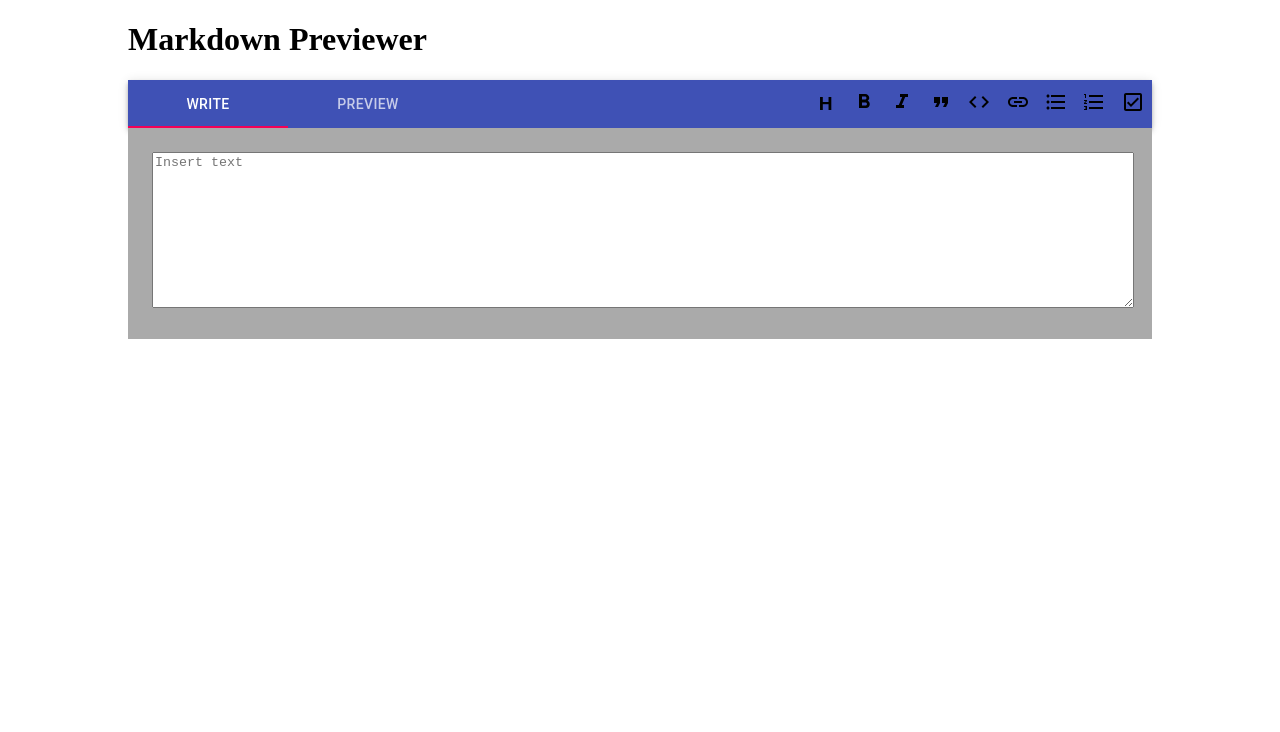
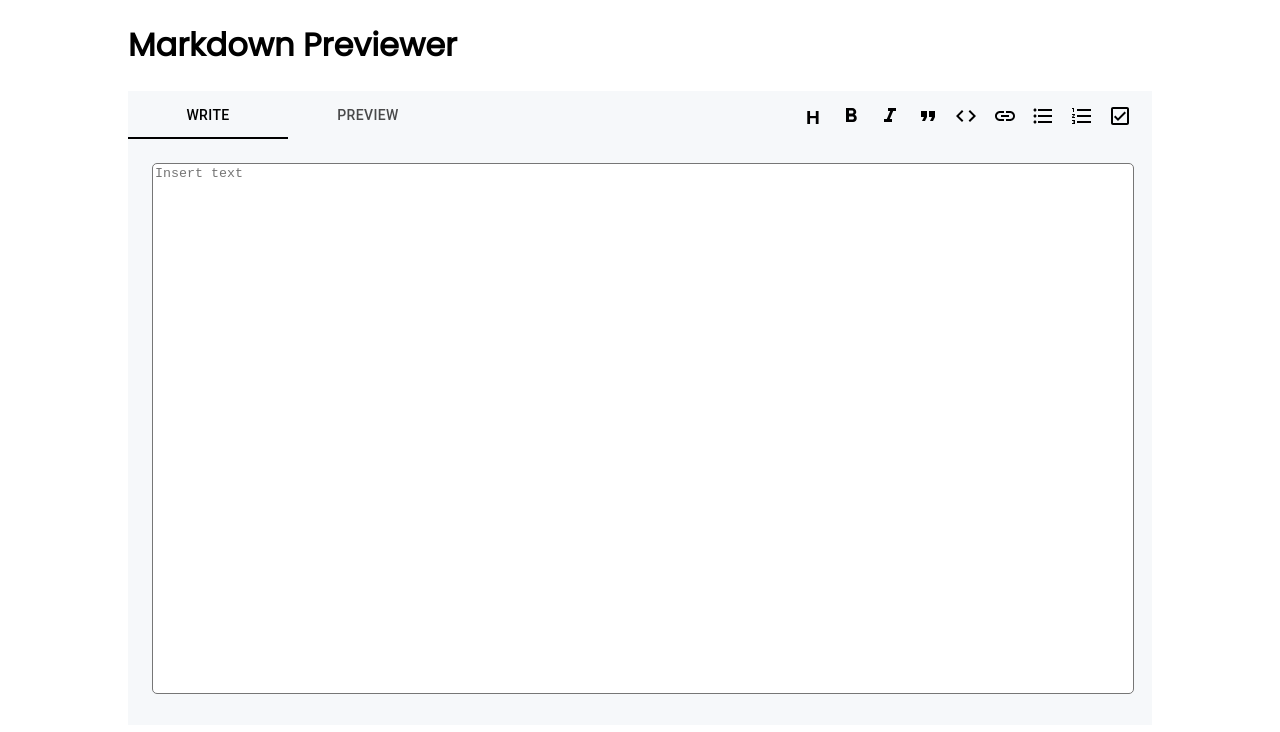
Before and after one commit to mritunjaysaha/markdown-previewer, a React (Create React App) app: page / in a window 1280 px wide. Shown: the top 732 px of the page. Built offline with nearby package versions, Linux system fonts and the light colour scheme.

Commit message:
desktop site completed

```diff
--- a/src/App.js
+++ b/src/App.js
@@ -9,7 +9,6 @@ import InsertLinkIcon from "@material-ui/icons/InsertLink";
 import FormatListBulletedIcon from "@material-ui/icons/FormatListBulleted";
 import FormatListNumberedIcon from "@material-ui/icons/FormatListNumbered";
 import CheckBoxOutlinedIcon from "@material-ui/icons/CheckBoxOutlined";
-import { makeStyles } from "@material-ui/core/styles";
 import SimpleTabs from "./tabs.component";
 
 function App() {
@@ -131,7 +130,7 @@ function App() {
                 </div>
                 <div className="textarea-div">
                     <textarea
-                        rows="10"
+                        rows="35"
                         className="input-textarea"
                         placeholder="Insert text"
                         onChange={handleChange}
@@ -144,13 +143,10 @@ function App() {
 
     function PreviewArea() {
         return (
-            <div className="input-textarea-container">
-                <div className="container-textarea"></div>
-                <div
-                    className="preview"
-                    dangerouslySetInnerHTML={{ __html: marked(text) }}
-                ></div>
-            </div>
+            <div
+                className="preview"
+                dangerouslySetInnerHTML={{ __html: marked(text) }}
+            ></div>
         );
     }
 
--- a/src/styles/main.css
+++ b/src/styles/main.css
@@ -1,34 +1,70 @@
-/* line 1, main.scss */
+@import url("https://fonts.googleapis.com/css2?family=Poppins&display=swap");
+/* line 3, main.scss */
 body {
-  margin: 0 10%; }
+  margin: 0 10%;
+  font-family: "Poppins", sans-serif; }
 
-/* line 5, main.scss */
+/* line 8, main.scss */
 .format-bar {
   position: absolute;
-  top: 80px;
+  top: 94px;
   display: flex;
   flex-direction: row;
-  right: 10%; }
-  /* line 11, main.scss */
+  right: 10%;
+  padding-right: 0.8em; }
+  /* line 15, main.scss */
   .format-bar button {
     background: none;
     border: none;
     height: 2.5em;
     font-size: 1.2em;
     width: 2em; }
-    /* line 18, main.scss */
+    /* line 22, main.scss */
     .format-bar button:hover {
       color: #f00; }
-  /* line 22, main.scss */
+  /* line 26, main.scss */
   .format-bar .header-font {
     font-weight: bold; }
 
-/* line 26, main.scss */
+/* line 30, main.scss */
 .input-textarea {
-  width: 100%; }
+  width: 100%;
+  resize: none;
+  border-radius: 5px;
+  margin: 0 auto; }
+  /* line 35, main.scss */
+  .input-textarea:focus {
+    border: 1px solid #0366d6;
+    box-shadow: 0px 2px 25px 0px #b3d1f3;
+    outline: none; }
 
-/* line 29, main.scss */
-.MuiBox-root.MuiBox-root-7 {
-  background-color: #aaa; }
+/* line 42, main.scss */
+.preview {
+  height: 70.5vh;
+  border: 1px solid #000;
+  border-radius: 5px;
+  padding: 0;
+  margin: 0;
+  background-color: #fff; }
+
+/* line 51, main.scss */
+.MuiTabs-flexContainer {
+  background-color: #f6f8fa; }
+
+/* line 55, main.scss */
+.MuiTab-wrapper {
+  color: #000; }
+
+/* line 58, main.scss */
+.PrivateTabIndicator-root-2.PrivateTabIndicator-colorSecondary-4.MuiTabs-indicator {
+  background-color: #000; }
+
+/* line 63, main.scss */
+.MuiBox-root {
+  background-color: #f6f8fa; }
+
+/* line 67, main.scss */
+.MuiPaper-root.MuiAppBar-root.MuiAppBar-positionStatic.MuiAppBar-colorPrimary.MuiPaper-elevation4 {
+  box-shadow: none; }
 
 /*# sourceMappingURL=main.css.map */
--- a/src/styles/main.scss
+++ b/src/styles/main.scss
@@ -1,13 +1,17 @@
+@import url("https://fonts.googleapis.com/css2?family=Poppins&display=swap");
+
 body {
     margin: 0 10%;
+    font-family: "Poppins", sans-serif;
 }
 
 .format-bar {
     position: absolute;
-    top: 80px;
+    top: 94px;
     display: flex;
     flex-direction: row;
     right: 10%;
+    padding-right: 0.8em;
     button {
         background: none;
         border: none;
@@ -25,7 +29,42 @@ body {
 }
 .input-textarea {
     width: 100%;
+    resize: none;
+    border-radius: 5px;
+    margin: 0 auto;
+    &:focus {
+        border: 1px solid #0366d6;
+        box-shadow: 0px 2px 25px 0px rgba(179, 209, 243, 1);
+        outline: none;
+    }
 }
-.MuiBox-root.MuiBox-root-7 {
-    background-color: #aaa;
+
+.preview {
+    height: 70.5vh;
+    border: 1px solid #000;
+    border-radius: 5px;
+    padding: 0;
+    margin: 0;
+    background-color: #fff;
 }
+
+.MuiTabs-flexContainer {
+    //set the background color of the tab
+    background-color: #f6f8fa;
+}
+.MuiTab-wrapper {
+    color: #000;
+}
+.PrivateTabIndicator-root-2.PrivateTabIndicator-colorSecondary-4.MuiTabs-indicator {
+    //Set the selected tab indicator to black
+    background-color: #000;
+}
+
+.MuiBox-root {
+    //set the background color of TabPanel
+    background-color: #f6f8fa;
+}
+.MuiPaper-root.MuiAppBar-root.MuiAppBar-positionStatic.MuiAppBar-colorPrimary.MuiPaper-elevation4 {
+    // remove the shadow from tabs
+    box-shadow: none;
+}
--- a/src/tabs.component.js
+++ b/src/tabs.component.js
@@ -67,7 +67,14 @@ export default function SimpleTabs(props) {
                 {props.write()}
             </TabPanel>
             <TabPanel value={value} index={1}>
-                {props.preview()}
+                {console.log(
+                    props.preview().props.dangerouslySetInnerHTML.__html === ""
+                )}
+                {props.preview().props.dangerouslySetInnerHTML.__html === "" ? (
+                    <div className="preview">Nothing to preview</div>
+                ) : (
+                    props.preview()
+                )}
             </TabPanel>
             <TabPanel value={value} index={2}>
                 Item Three
```
Also changed, not shown: 1 other file (tests, documents, lock files or other folders).
